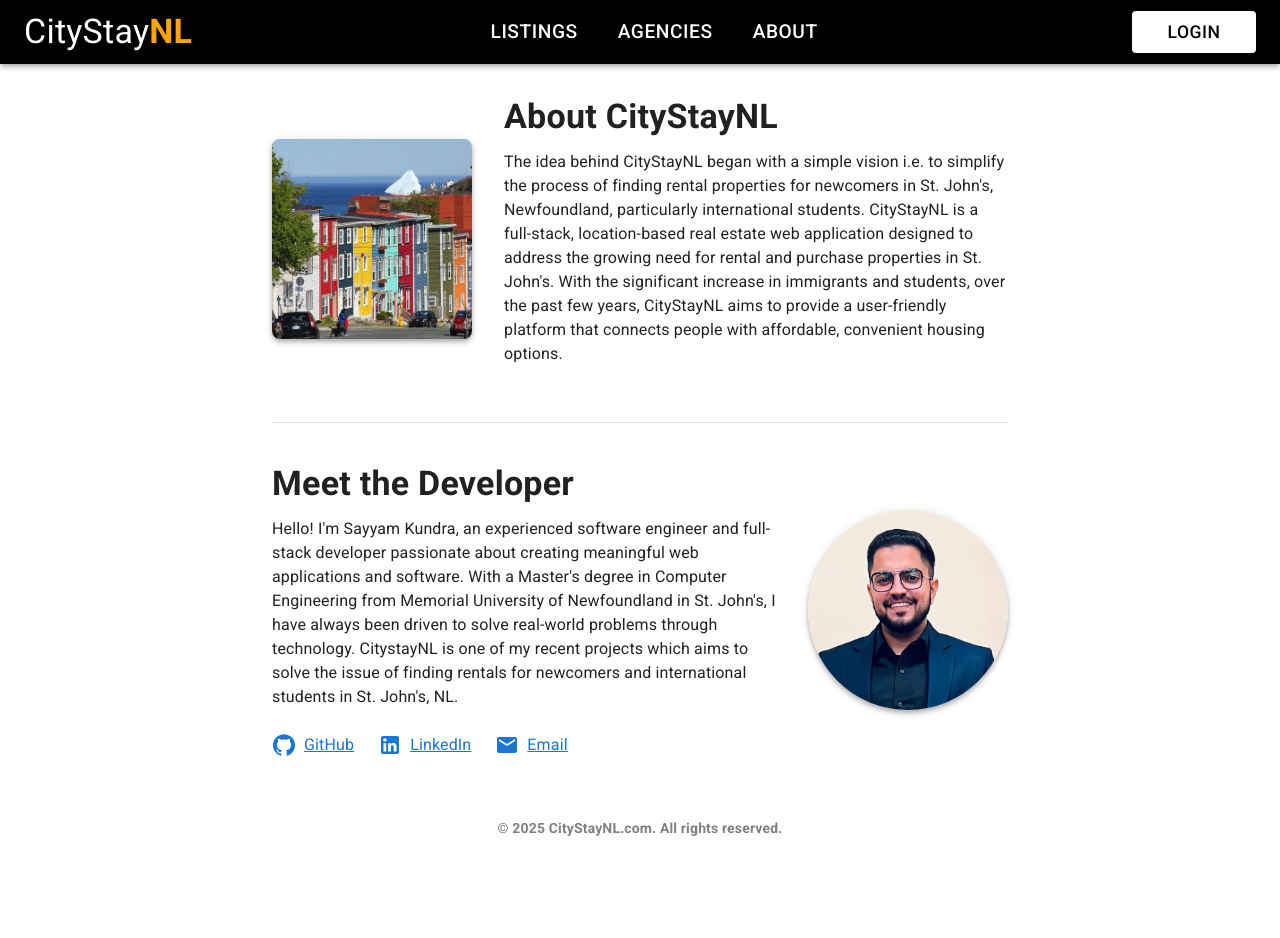
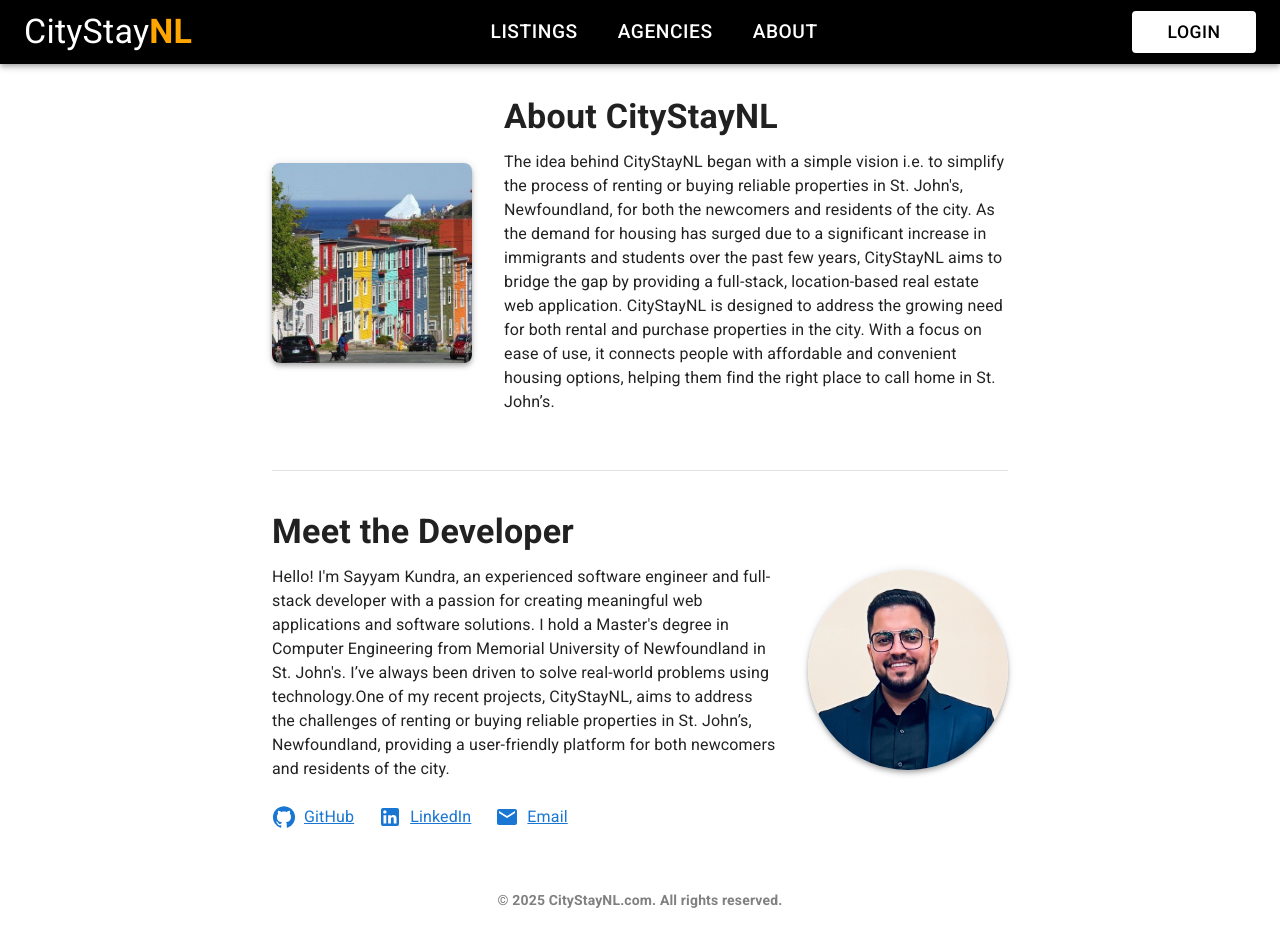
Before and after one commit to sayyam44/CityStay-Frontend, a React (Create React App) app: page /about in a window 1280 px wide. Before the commit the page ends 866 px from the top, so only its background shows below. Built offline with nearby package versions, Linux system fonts and the light colour scheme.

Commit message:
about_page

```diff
--- a/src/components/About.js
+++ b/src/components/About.js
@@ -40,14 +40,20 @@ function About() {
             About CityStayNL
           </Typography>
           <Typography variant="body1" paragraph>
-            The idea behind CityStayNL began with a simple vision i.e. to simplify the process
-            of finding rental properties for newcomers in St. John's, Newfoundland, particularly
-            international students. CityStayNL is a full-stack, location-based real estate
-            web application designed to address the growing need for rental and purchase
-            properties in St. John's. With the significant increase in immigrants
-            and students, over the past few years, CityStayNL aims to
-            provide a user-friendly platform that connects people with affordable, convenient
-            housing options.
+          The idea behind CityStayNL began with a simple
+          vision i.e. to simplify the process of renting or
+          buying reliable properties in St. John's, Newfoundland,
+           for both the newcomers and residents of the city. As
+           the demand for housing has surged due to a
+           significant increase in immigrants and students
+           over the past few years, CityStayNL aims to bridge
+           the gap by providing a full-stack, location-based
+           real estate web application. CityStayNL is designed
+           to address the growing need for both rental and
+           purchase properties in the city. With a focus on
+           ease of use, it connects people with affordable and
+           convenient housing options, helping them find the
+           right place to call home in St. John’s.
           </Typography>
         </Box>
       </Box>
@@ -66,16 +72,18 @@ function About() {
             Meet the Developer
           </Typography>
           <Typography variant="body1" paragraph>
-            Hello! I'm Sayyam Kundra, an experienced software
-            engineer and full-stack developer passionate about
-            creating meaningful web applications and software.
-            With a Master's degree in Computer Engineering from
-            Memorial University of Newfoundland in St. John's,
-            I have always been driven to solve real-world
-            problems through technology. CitystayNL is one of
-            my recent projects which aims to solve
-            the issue of finding rentals for newcomers and
-            international students in St. John's, NL.
+          Hello! I'm Sayyam Kundra, an experienced software
+          engineer and full-stack developer with a passion
+          for creating meaningful web applications and software
+          solutions. I hold a Master's degree in Computer
+          Engineering from Memorial University of Newfoundland
+          in St. John's. I’ve always been driven to solve
+           real-world problems using technology.One of my
+           recent projects, CityStayNL, aims to address the
+           challenges of renting or buying reliable properties
+           in St. John’s, Newfoundland, providing a
+           user-friendly platform for both newcomers and
+           residents of the city.
           </Typography>
           <Box sx={{
             display: "flex",
```
